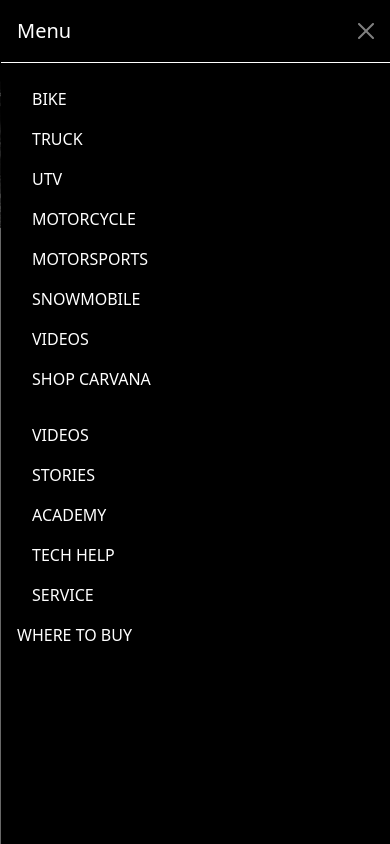
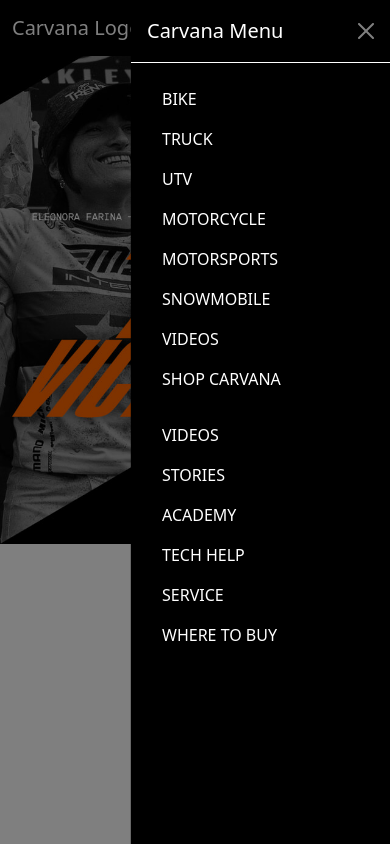
Before and after one commit to SRV2000/Carvana-Tech, a React (Create React App) app: page / in a window 390 px wide. Both pictures are taken after a click on the button 350 px from the left and 28 px from the top of the page. Built offline with nearby package versions, Linux system fonts and the light colour scheme.

Commit message:
Landing Page Completed

```diff
--- a/src/Components/MainPage/MainPage.js
+++ b/src/Components/MainPage/MainPage.js
@@ -1,11 +1,15 @@
 import React from "react";
 import landingImage from "../images/Landingpage.jpg";
+import landingImageSmall from "../images/LandingImageSmall.jpg";
 import "./MainPage.css";
 
 const LandingPage = () => {
   return (
     <div className="landing-page">
-      <img src={landingImage} alt="Landing" className="landing-image" />
+      <picture>
+        <source srcSet={landingImageSmall} media="(max-width: 768px)" />
+        <img src={landingImage} alt="Landing" className="landing-image" />
+      </picture>
     </div>
   );
 };
--- a/src/Components/Navbar/Navbar.css
+++ b/src/Components/Navbar/Navbar.css
@@ -7,6 +7,7 @@
 .custom-offcanvas {
   background-color: #000000 !important; /* Set background color to black */
   color: white; /* Optional: Set text color to white for better readability */
+  width: 260px !important;
 }
 
 .custom-offcanvas .offcanvas-header {
@@ -39,7 +40,3 @@
 .navbar-nav .nav-link {
   margin-left: 15px; /* Adjust the value as needed */
 }
-
-.navbar-nav .nav-link:last-child {
-  margin-left: 0; /* Remove margin from the last link */
-}
--- a/src/Components/Navbar/Navbar.js
+++ b/src/Components/Navbar/Navbar.js
@@ -29,7 +29,9 @@
           className="custom-offcanvas"
         >
           <Offcanvas.Header closeButton>
-            <Offcanvas.Title id="offcanvas-navbar-label">Menu</Offcanvas.Title>
+            <Offcanvas.Title id="offcanvas-navbar-label">
+              Carvana Menu
+            </Offcanvas.Title>
           </Offcanvas.Header>
           <Offcanvas.Body>
             <Nav className="justify-content-end flex-grow-1 pe-3">
```
Also changed, not shown: src/Components/images/LandingImageSmall.jpg (added).
